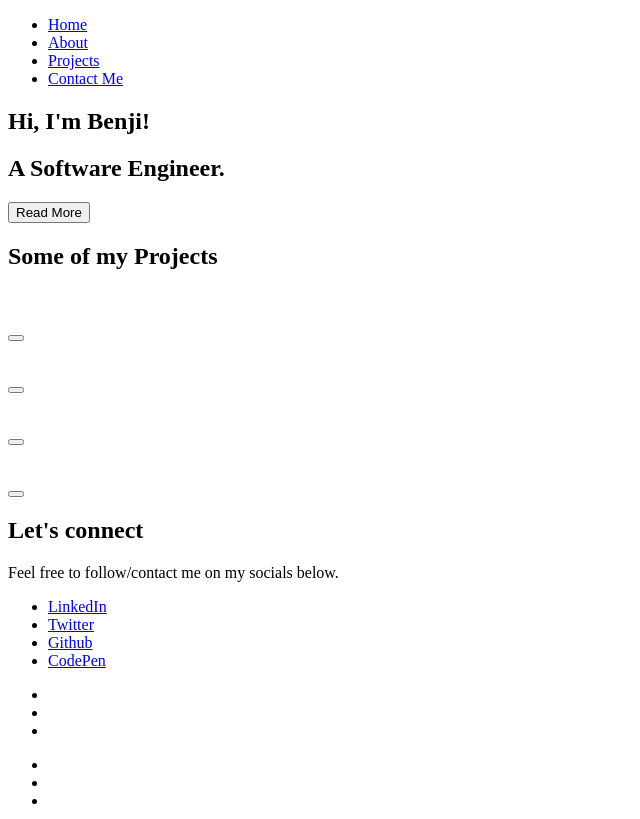
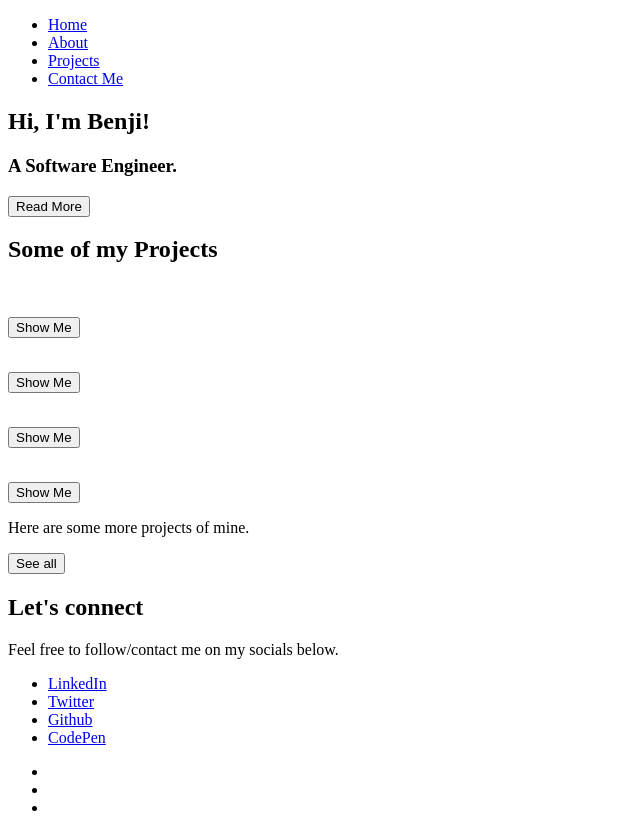
Before and after one commit to Benji-Miles/personal-site, a plain HTML site: page index.html in a window 1280 px wide. Shown: the top 819 px of the page, without its empty margins (0-640 px from the left). Drawn offline with Linux system fonts and the light colour scheme.

Commit message:
Added content in buttons at the projects section

```diff
--- a/index.html
+++ b/index.html
@@ -23,7 +23,7 @@
     <section class="about">
       <div>
         <h1>Hi, I'm Benji!</h1>
-        <h2>A Software Engineer.</h2>
+        <h3>A Software Engineer.</h3>
         <button>Read More</button>
       </div>
     </section>
@@ -33,23 +33,25 @@
         <div>
           <img src="" alt="">
           <p></p>
-          <button></button>
+          <button>Show Me</button>
         </div>
         <div>
           <img src="" alt="">
           <p></p>
-          <button></button>
+          <button>Show Me</button>
         </div>
         <div>
           <img src="" alt="">
           <p></p>
-          <button></button>
+          <button>Show Me</button>
         </div>
         <div>
           <img src="" alt="">
           <p></p>
-          <button></button>
+          <button>Show Me</button>
         </div>
+        <p>Here are some more projects of mine.</p>
+        <button>See all</button>
       </div>
     </section>
     <section class="contact">
```
